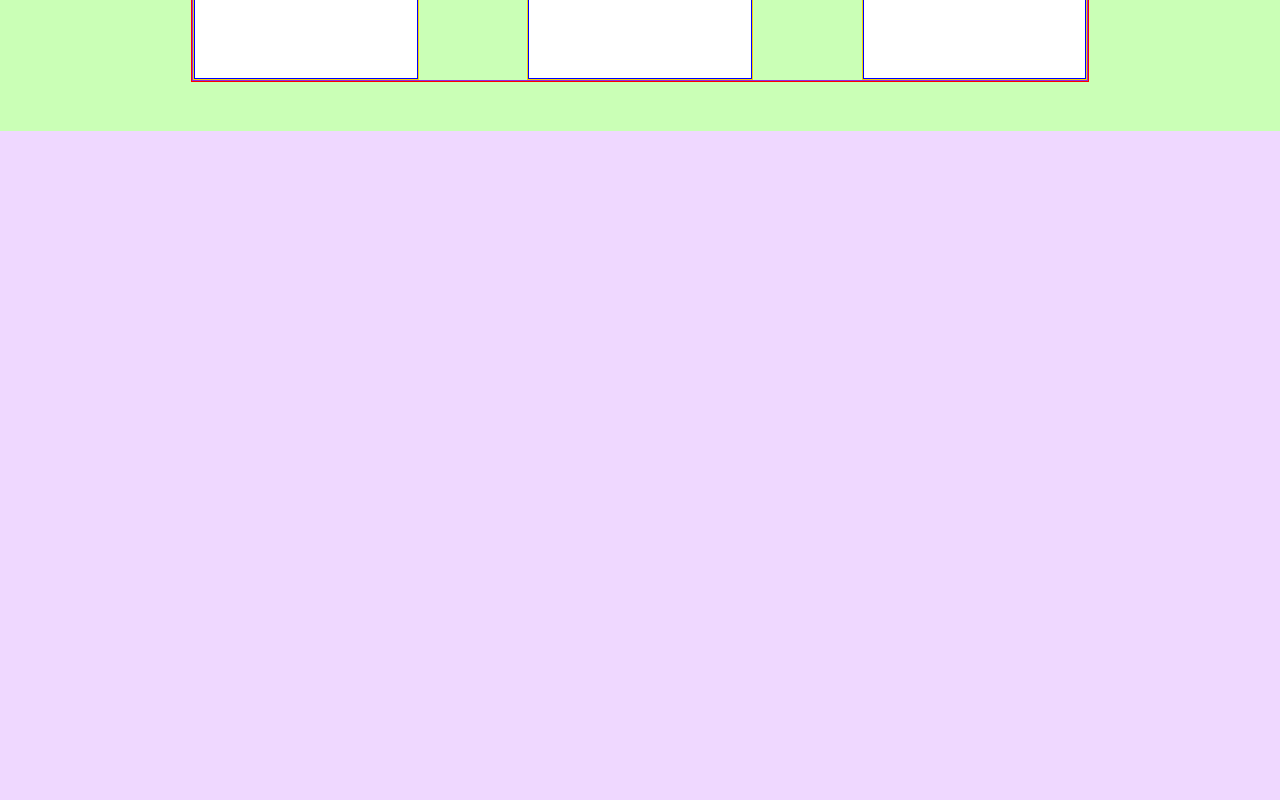
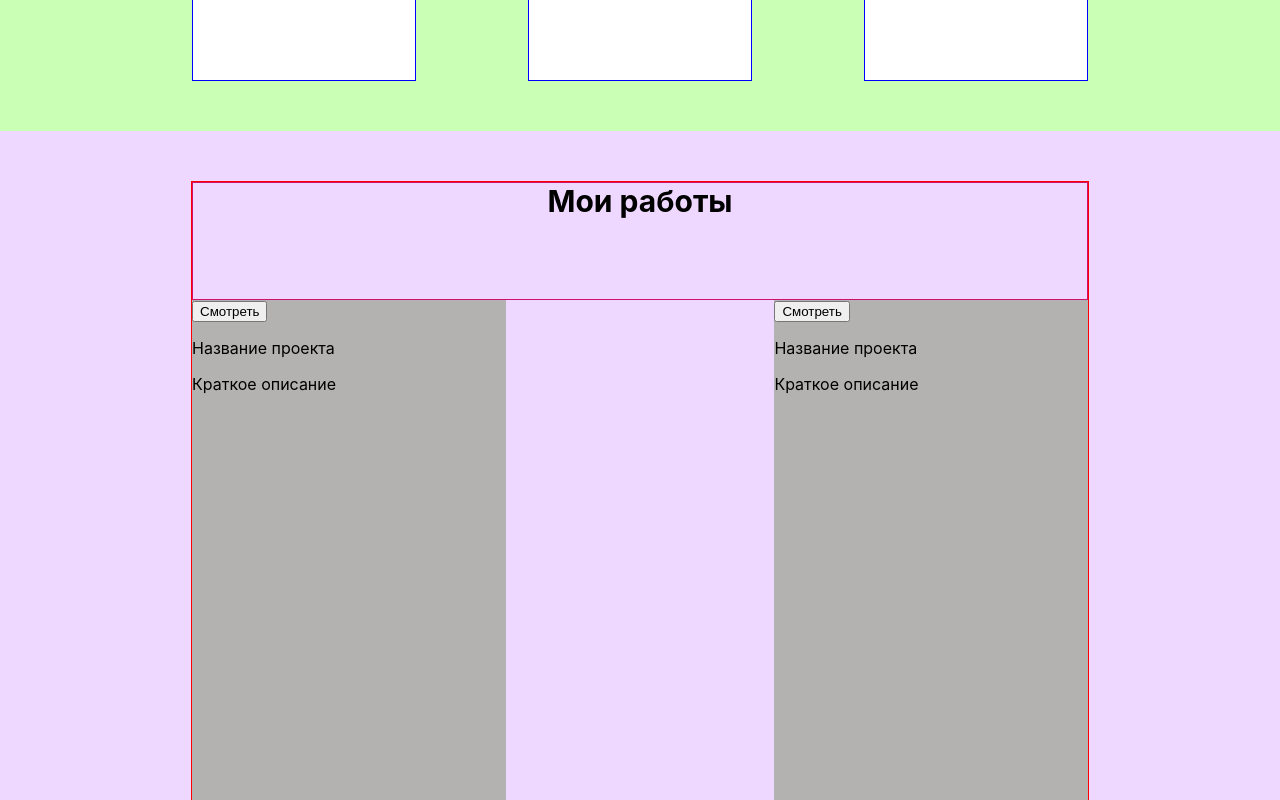
Before and after one commit to IlyaMatv/portfolio, a React (Create React App) app: page / in a window 1280 px wide. Shown: the part 1540-2340 px from the top of the page. Built offline with nearby package versions, Linux system fonts and the light colour scheme.

Commit message:
add works

```diff
--- a/src/components/Projects/Projects.js
+++ b/src/components/Projects/Projects.js
@@ -1,11 +1,18 @@
 import React from 'react'
 import classes from './Projects.module.css'
+import WorksItem from './WorksItem/WorksItem'
 
 const Projects = (props) => {
 
     return (
         <div className={classes.projects}>
-
+            <div className={classes.container}>
+                <div className={classes.myWorks}>Мои работы</div>
+                <div className={classes.myWorks__items}>
+                    <WorksItem />
+                    <WorksItem />
+                </div>
+            </div>
         </div>
     )
 }
--- a/src/components/Projects/Projects.module.css
+++ b/src/components/Projects/Projects.module.css
@@ -1,4 +1,32 @@
 .projects {
     height: 100vh;
     background: #efd8ff;
+    padding-top: 1px;
+    display: flex;
+    justify-content: center;
+    align-items: center;
+    display: flex;
 }
+
+.container {
+    width: 70%;
+    max-height: 700px;
+    height: 100%;
+    display: flex;
+    flex-direction: column;
+    border: 1px solid red;
+}
+
+.myWorks {
+    height: 20%;
+    font-size: 30px;
+    text-align: center;
+    font-weight: bold;
+    border: 1px solid #cf1070;
+}
+
+.myWorks__items {
+    display: flex;
+    height: 100%;
+    justify-content: space-between;
+}
--- /dev/null
+++ b/src/components/Projects/WorksItem/WorksItem.jsx
@@ -0,0 +1,17 @@
+import React from 'react'
+import classes from './WorksItem.module.css'
+
+const WorksItem = (props) => {
+
+    return (
+        <div className={classes.worksItem}>
+            <button>Смотреть</button>
+            <div>
+                <p>Название проекта</p>
+                <span>Краткое описание</span>
+            </div>
+        </div>
+    )
+}
+
+export default WorksItem
--- /dev/null
+++ b/src/components/Projects/WorksItem/WorksItem.module.css
@@ -0,0 +1,4 @@
+.worksItem {
+    width: 35%;
+    background-color: rgb(180, 177, 177);
+}
--- /dev/null
+++ b/src/components/Projects/WorksItem/WorksItem/WorksItem.module.css
@@ -0,0 +1,4 @@
+.worksItem {
+    border: 1px solid #3ee6d8;
+
+}
--- a/src/components/Skills/Skill/Skill.module.css
+++ b/src/components/Skills/Skill/Skill.module.css
@@ -1,5 +1,4 @@
 .skill {
-    border: 1px solid #f5d105;
     width: 25%;
     background-color: #fff;
     text-align: center;
--- a/src/components/Skills/Skills.module.css
+++ b/src/components/Skills/Skills.module.css
@@ -9,7 +9,6 @@
 }
 
 .container {
-    border: 1px solid red;
     width: 70%;
     max-height: 700px;
     height: 100%;
@@ -18,7 +17,6 @@
 }
 
 .mySkills {
-    border: 1px solid rgb(128, 0, 122);
     height: 20%;
     font-size: 30px;
     text-align: center;
@@ -26,7 +24,6 @@
 }
 
 .skillsDescription {
-    border: 1px solid blueviolet;
     display: flex;
     height: 100%;
     justify-content: space-between;
```
